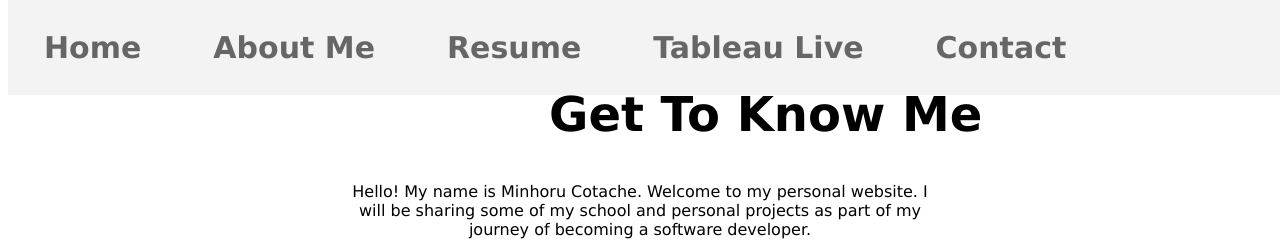
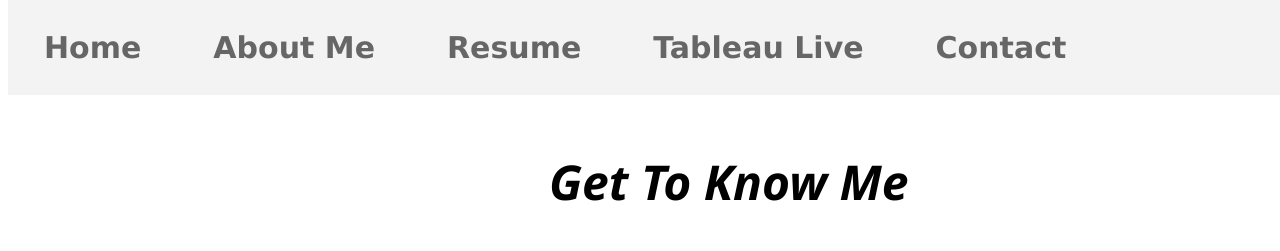
Before and after one commit to Minhoru123/WebDevProject, a plain HTML site: page about.html in a window 1280 px wide. Shown: the top 251 px of the page. Drawn offline with Linux system fonts and the light colour scheme.

Commit message:
update stylesheets

```diff
--- a/css/style2-about.css
+++ b/css/style2-about.css
@@ -18,6 +18,8 @@ h2{
 
 .happy {
   padding-left: 38%;
+  font-style: italic;
+  font-family:'Segoe UI', Tahoma, Geneva, Verdana, sans-serif;
 }
 
 .happy1 {
@@ -28,9 +30,10 @@ h2{
 }
 
 .about {
-  padding-top: 3%;
+  padding-top: 8%;
   padding-left: 20%;
   padding-right: 20%;
+  padding-bottom: 10%;
 
 }
 
@@ -44,7 +47,7 @@ h2{
 
 .content {
   padding-left: 30%;
-  padding-bottom: 5%;
+  padding-bottom: 10%;
 }
 
 .colums {
--- a/css/style4-portfolio.css
+++ b/css/style4-portfolio.css
@@ -4,8 +4,13 @@ body {
 }
 
 .dashboard {
-  padding-top: 5%;
+  padding-top: 12%;
+  padding-bottom: 15%;
 
+}
+
+.happy {
+  padding-left: 19%;
 }
 
 #footer {
@@ -16,6 +21,10 @@ body {
   height: 60px;
 }
 
+.dashboard {
+  padding-left: 30%;
+}
+
 footer {
   background-color: #f3f3f3;
   padding: 0.3%;
```
